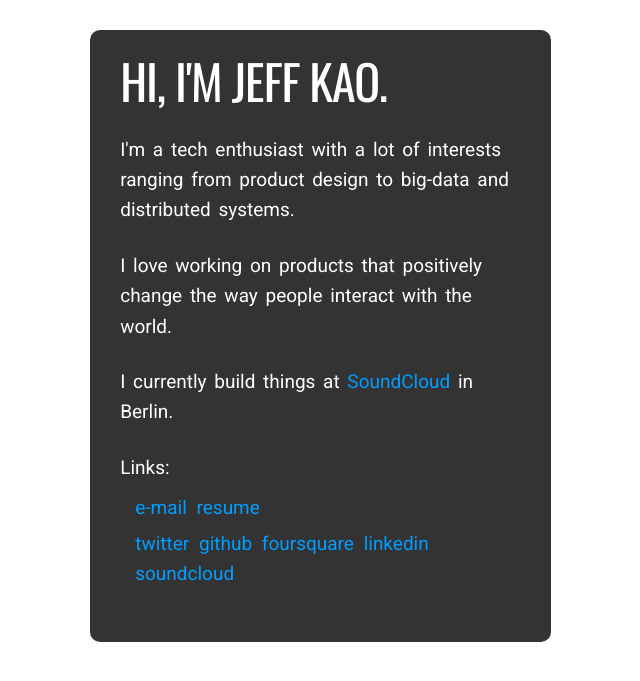
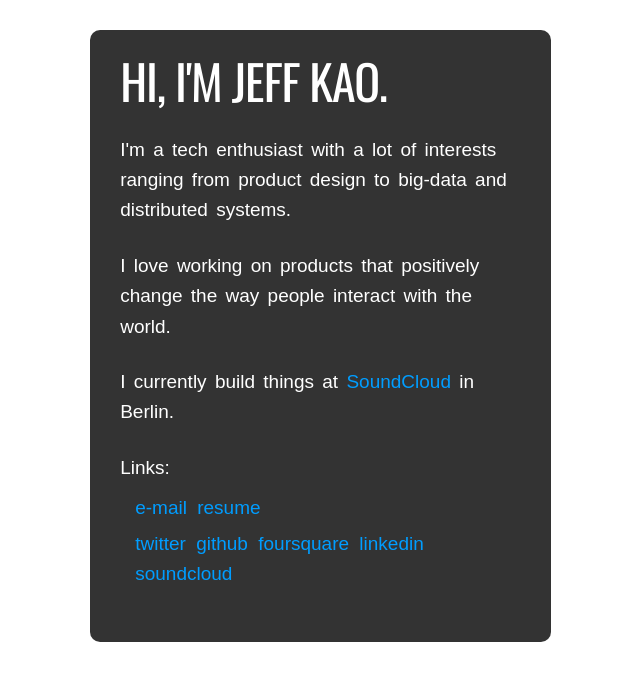
Before and after one commit to jkao/jkao.github.io, a Jekyll site: the page index.html, which Jekyll copies as it is, in a window 1280 px wide. Shown: the top 681 px of the page, without its empty margins (569-1209 px from the left). Built offline with Jekyll 4.4.1, drawn with Linux system fonts in a browser that asks for light colours; nearby versions of some CDN libraries.

Commit message:
Moar CSS

```diff
--- a/assets/css/styles.css
+++ b/assets/css/styles.css
@@ -36,8 +36,9 @@
 }
 
 #about p {
-  font-family: 'Roboto', sans-serif;
+  font-family: sans-serif;
   font-size: 19px;
+  font-weight: 300;
   margin: 25px 0 10px;
   word-spacing: 3px;
 }
@@ -49,8 +50,9 @@
 }
 
 #about ul {
-  font-family: 'Roboto', sans-serif;
+  font-family: sans-serif;
   font-size: 19px;
+  font-weight: 300;
   list-style-type: none;
   margin: 0;
   padding: 0 0 0 15px;
--- a/index.html
+++ b/index.html
@@ -12,7 +12,7 @@
 
         <!-- CSS -->
         <link rel="stylesheet" href="assets/css/styles.css" type="text/css" />
-        <link rel="stylesheet" href="https://fonts.googleapis.com/css?family=Roboto|Oswald" type="text/css">
+        <link rel="stylesheet" href="https://fonts.googleapis.com/css?family=Oswald" type="text/css">
     </head>
     <body>
         <div id="home" class="container">
```
